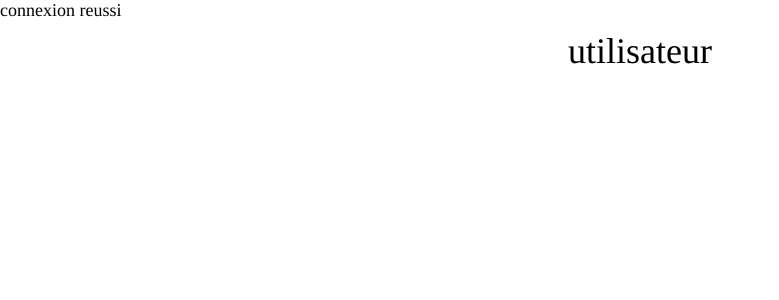
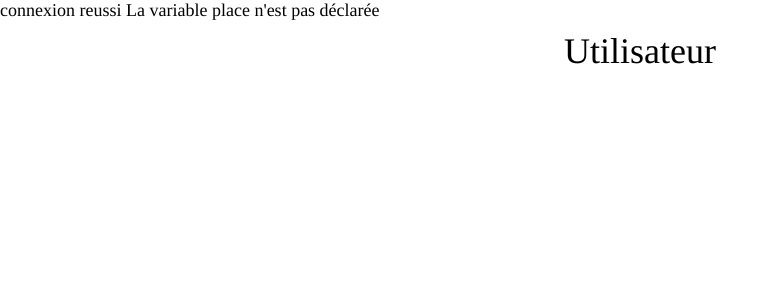
Before and after one commit to Alexisvatrinet/PPE, a PHP site: page /www/Page_utilisateur.php in a window 1280 px wide. Shown: the top 300 px of the page, without its empty margins (0-779 px from the left). Run offline with PHP 8.4, Linux system fonts and the light colour scheme; the visitor is signed in with stand-in values (Sample User, id 1).

Commit message:
Update Page_utilisateur.php

```diff
--- a/www/Page_utilisateur.php
+++ b/www/Page_utilisateur.php
@@ -14,6 +14,28 @@ catch (Exception $e)
 if(!isset($_SESSION['login'])){
     header('location:Page_accueil.php');
 }
+
+if (isset($_POST['nom_proprio'])) {
+
+	// lancement de la requête
+	$sql = 'SELECT id_user,place,nom FROM user' ;
+
+	// on lance la requête (mysql_query) et on impose un message d'erreur si la requête ne se passe pas bien (or die)
+	$req = mysql_query($sql) or die('Erreur SQL !<br />'.$sql.'<br />'.mysql_error());
+
+	// on récupère le résultat sous forme d'un tableau
+	$data = mysql_fetch_array($req);
+
+	// on libère l'espace mémoire alloué pour cette interrogation de la base
+	mysql_free_result ($req);
+	mysql_close ();
+
+// on affiche le résultat
+	echo 'Le numéro de votre place est : '.$data['place'];
+}
+else {
+	echo '   La variable place n\'est pas déclarée';
+}
 ?>
 <!DOCTYPE html>
 <html lang="en">
@@ -25,6 +47,6 @@ if(!isset($_SESSION['login'])){
     <link rel="stylesheet" href="./css/style.css">
 </head>
 <body>
-    <header><h1>utilisateur</h1></header>
+    <header><h1>Utilisateur</h1></header>
 </body>
 </html>
```
